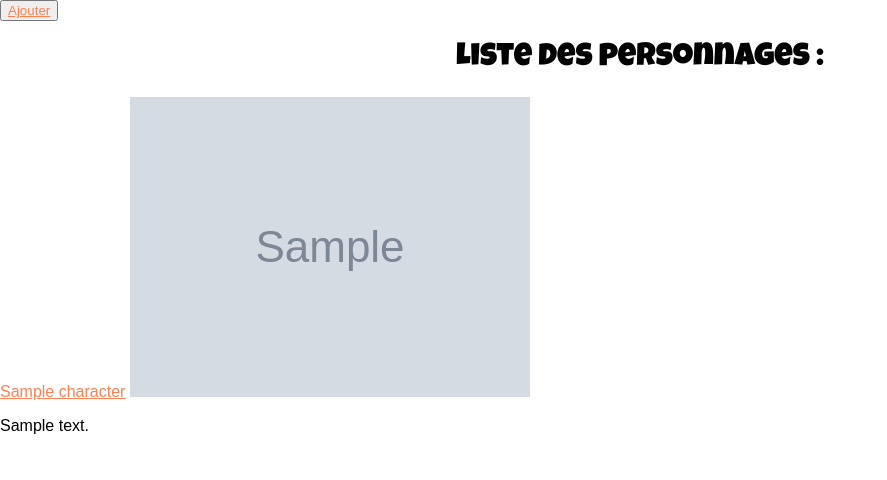
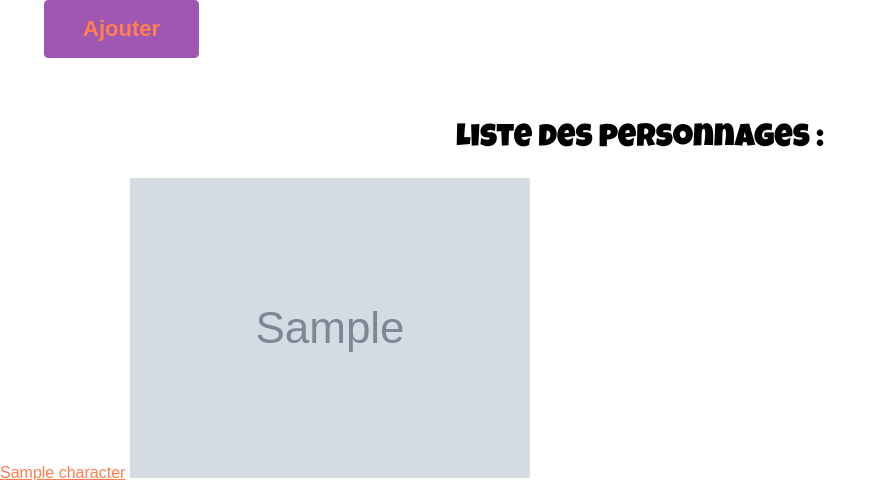
Before and after one commit to LouGrom/JojoDb, a Symfony app: template templates/character/list.html.twig in a window 1280 px wide. Shown: the part 80-560 px from the top of the page, without its empty margins (0-887 px from the left). Run offline with Twig, Linux system fonts and the light colour scheme; the template is opened without the code that fills it: most values are stand-ins (such as "Sample title", 1, 10 or a date in 2020); grey boxes marked "Sample" are stand-in pictures; some libraries are stand-ins or nearby versions.

Commit message:
Update buttons

```diff
--- a/public/css/style.css
+++ b/public/css/style.css
@@ -10,7 +10,7 @@ h1 {
     font-weight: normal;
 }
 
-.addSeason-button {
+button {
     background-color: rgb(159, 87, 177);
     border-radius: 0.2em;
     border: none;
@@ -26,7 +26,7 @@ h1 {
 }
 
 
-.addSeason-button:hover{
+button:hover{
     transition: all 0.5s ease;
     background-color: rgba(159, 87, 177, 0.61);
     color: white;
--- a/templates/character/edit.html.twig
+++ b/templates/character/edit.html.twig
@@ -7,7 +7,9 @@
 
     {{ include('character/_form.html.twig', {'button_label': 'Modifier'}) }}
 
-    <a href="{{ path('character_list') }}">Retour</a>
+    <a href="{{ path('character_list') }}">
+        <button>Retour</button>
+    </a>
 
     {{ include('character/_delete_form.html.twig') }}
 {% endblock %}
--- a/templates/character/list.html.twig
+++ b/templates/character/list.html.twig
@@ -4,7 +4,9 @@
 
 {% block body %}
 
-<button><a href="{{ path('character_new')}}">Ajouter</a></button>
+<a href="{{ path('character_new')}}">
+    <button>Ajouter</button>
+</a>
 
 <h1> Liste des personnages : </h1>
 
--- a/templates/character/new.html.twig
+++ b/templates/character/new.html.twig
@@ -7,5 +7,7 @@
 
     {{ include('character/_form.html.twig') }}
 
-    <a href="{{ path('character_list') }}">Retour</a>
+    <a href="{{ path('character_list') }}">
+        <button>Retour</button>
+    </a>
 {% endblock %}
--- a/templates/character/show.html.twig
+++ b/templates/character/show.html.twig
@@ -4,7 +4,9 @@
 
 {% block body %}
 
-<button><a href="{{ path('character_edit', {'id' : character.id})}}">Modifier</a></button>
+<a href="{{ path('character_edit', {'id' : character.id})}}">
+    <button>Modifier</button>
+</a>
 
 <h1> {{ character.name }} </h1>
 <img src="{{ character.picture }}" alt="character picture">
--- a/templates/default/homepage.html.twig
+++ b/templates/default/homepage.html.twig
@@ -7,7 +7,7 @@
 <h1>Liste des saisons :</h1>
 
 <a href="{{ path('season_new')}}">
-    <button class="addSeason-button">Ajouter</button>
+    <button>Ajouter</button>
 </a>
 
 <div class="main-contain">
--- a/templates/season/edit.html.twig
+++ b/templates/season/edit.html.twig
@@ -7,7 +7,9 @@
 
     {{ include('season/_form.html.twig', {'button_label': 'Modifier'}) }}
 
-    <a href="{{ path('season_show',{'id' : season.id})}}">Retour</a>
+    <a href="{{ path('season_show',{'id' : season.id})}}">
+        <button>Retour</button>
+    </a>
 
     {{ include('season/_delete_form.html.twig') }}
 {% endblock %}
--- a/templates/season/new.html.twig
+++ b/templates/season/new.html.twig
@@ -7,5 +7,7 @@
 
     {{ include('season/_form.html.twig') }}
 
-    <a href="{{ path('homepage') }}">Retour</a>
+    <a href="{{ path('homepage') }}">
+        <button>Retour</button>
+    </a>
 {% endblock %}
--- a/templates/season/show.html.twig
+++ b/templates/season/show.html.twig
@@ -6,7 +6,9 @@
 
 <h1> {{ season.name }} </h1>
 
-<button><a href="{{ path('season_edit', {'id' : season.id}) }}">Modifier</a></button>
+<a href="{{ path('season_edit', {'id' : season.id}) }}">
+    <button>Modifier</button>
+</a>
 
 <div class="season-container">
     <img src="{{ season.picture }}" alt="picture jojo season">
--- a/templates/stand/edit.html.twig
+++ b/templates/stand/edit.html.twig
@@ -7,7 +7,9 @@
 
     {{ include('stand/_form.html.twig', {'button_label': 'Modifier'}) }}
 
-    <a href="{{ path('stand_list') }}">Retour</a>
+    <a href="{{ path('stand_list') }}">
+        <button>Retour</button>
+    </a>
 
     {{ include('stand/_delete_form.html.twig') }}
 {% endblock %}
--- a/templates/stand/list.html.twig
+++ b/templates/stand/list.html.twig
@@ -4,7 +4,9 @@
 
 {% block body %}
 
-<button><a href="{{ path('character_new')}}">Ajouter</a></button>
+<a href="{{ path('character_new')}}">
+    <button>Ajouter</button>
+</a>
 
 <h1> Liste des stands : </h1>
 {% for stand in stands %}
--- a/templates/stand/new.html.twig
+++ b/templates/stand/new.html.twig
@@ -7,5 +7,7 @@
 
     {{ include('stand/_form.html.twig') }}
 
-    <a href="{{ path('stand_list') }}">Retour</a>
+    <a href="{{ path('stand_list') }}">
+        <button>Retour</button>
+    </a>
 {% endblock %}
--- a/templates/stand/show.html.twig
+++ b/templates/stand/show.html.twig
@@ -4,7 +4,9 @@
 
 {% block body %}
 
-    <button><a href="{{ path('stand_edit', {'id' : stand.id})}}">Modifier</a></button>
+    <a href="{{ path('stand_edit', {'id' : stand.id})}}">
+        <button>Modifier</button>
+    </a>
 
     <h1>{{ stand.name }}</h1>
 
```
